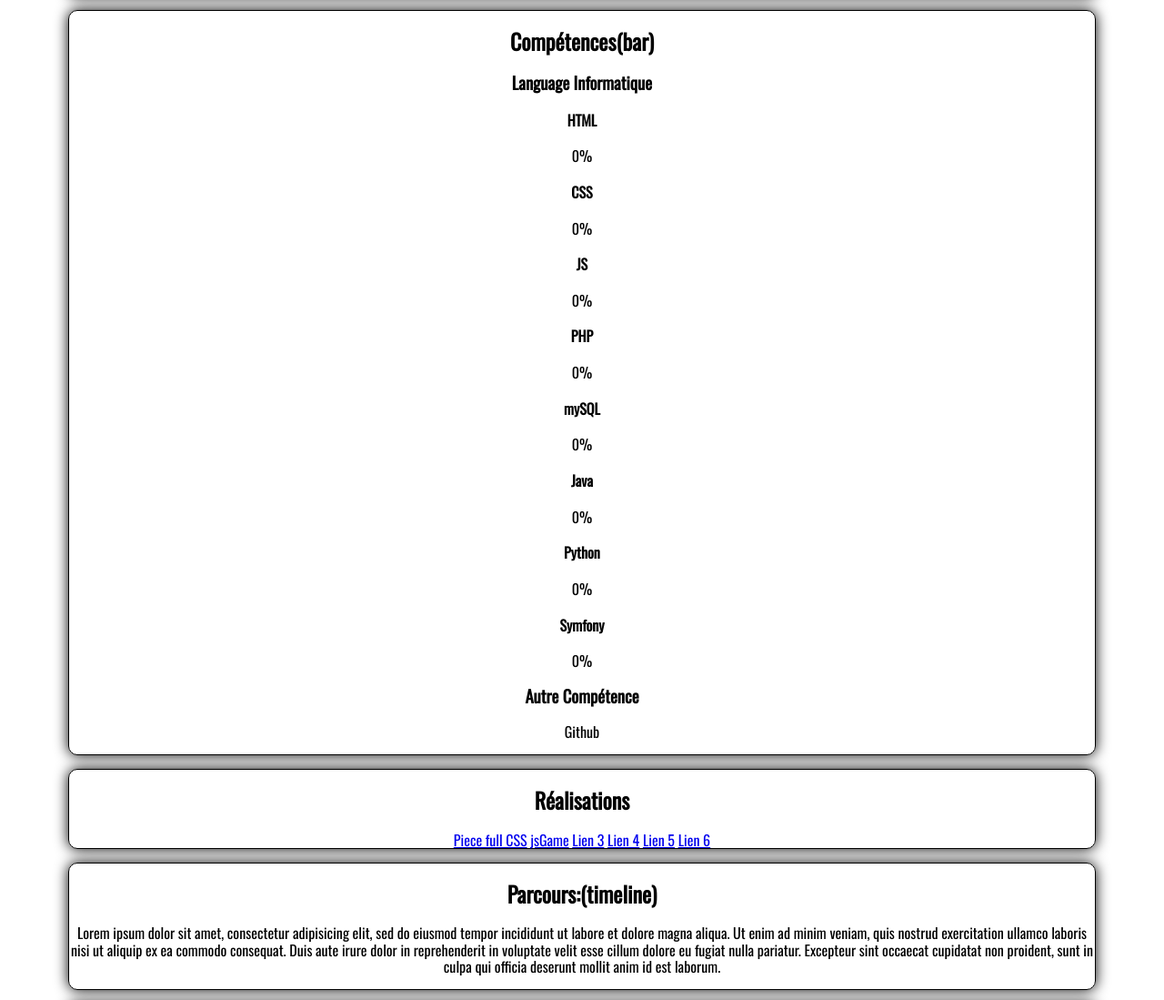
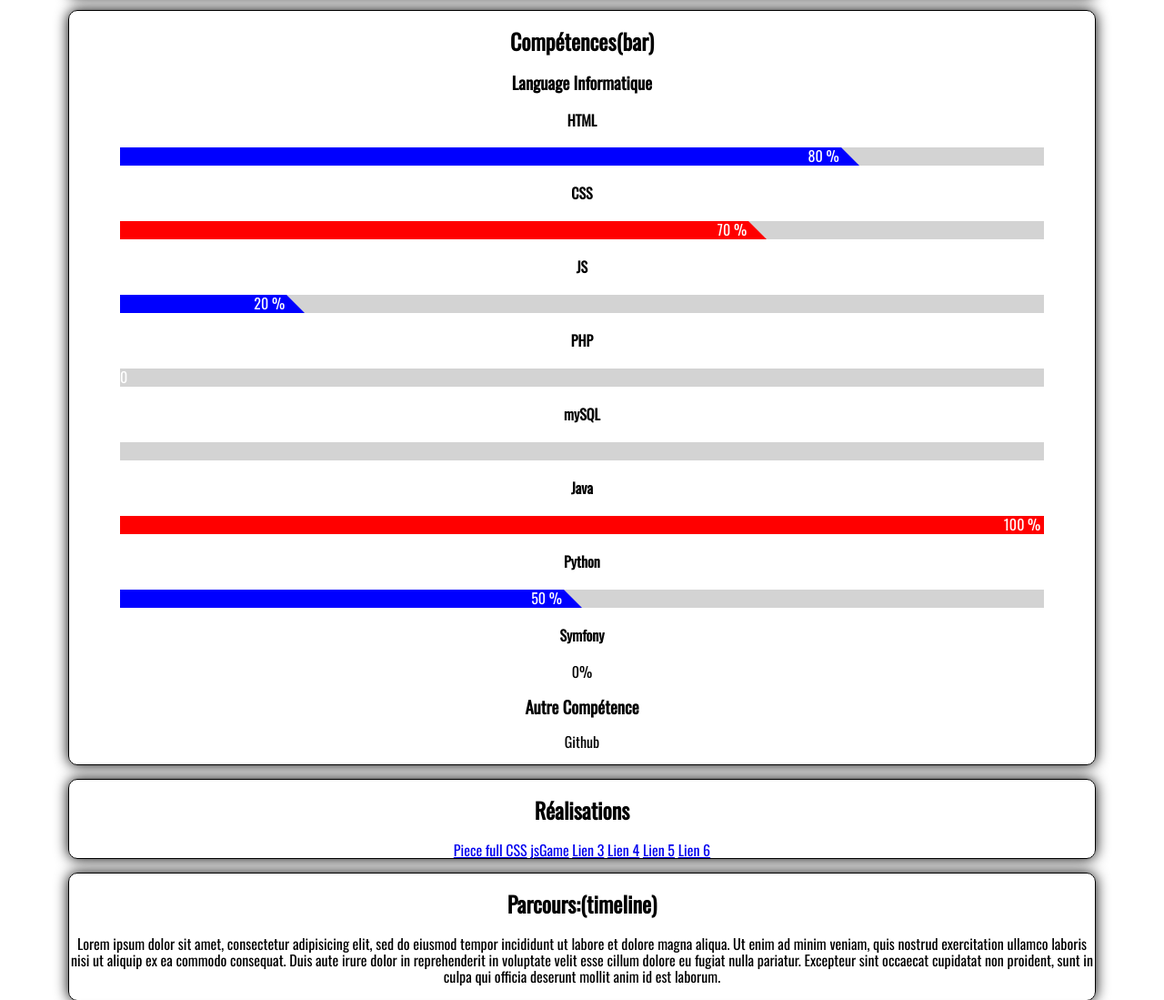
Before and after one commit to RobinMazars/ProjetFinFormation, a PHP site: page / in a window 1280 px wide. Shown: the part 333-1432 px from the top of the page at 91% size. Run offline with PHP 8.4, Linux system fonts and the light colour scheme; style sheets or scripts are compiled from the project's sources; some libraries are stand-ins or nearby versions.

Commit message:
finish scroll nav. bar js/css

```diff
--- /dev/null
+++ b/css/bar/bar.css
@@ -0,0 +1,34 @@
+.bar {
+  width: 90%;
+  margin: auto;
+  background-color: lightgrey;
+  height: 20px;
+}
+.textBar {
+  text-align: right;
+  margin-right: 15px;
+  color: #ffffff;
+  position: relative;
+  height: 20px;
+}
+.effectBar.textBar:before {
+  content: '';
+  position: absolute;
+  top: 0;
+  right: 0;
+  border-top: 20px solid lightgrey;
+  width: 0;
+}
+.bar:nth-of-type(odd) .effectBar.textBar:before {
+  border-left: 20px solid blue;
+}
+.bar:nth-of-type(odd) .textBar {
+  background-color: blue;
+}
+.bar:nth-of-type(even) .textBar {
+  background-color: red;
+}
+.bar:nth-of-type(even) .effectBar.textBar:before {
+  border-left: 20px solid red;
+}
+/*# sourceMappingURL=bar.css.map */
--- /dev/null
+++ b/css/bar/bar.less
@@ -0,0 +1,44 @@
+// out: bar.css, sourcemap: true
+
+
+@heightBar:20px;
+@colorBarEven:blue;
+@colorBarOdd:red;
+@colorBackground:lightgrey;
+@colorText:rgb(255, 255, 255);
+
+.bar {
+  width: 90%;
+  margin: auto;
+  background-color: @colorBackground;
+  height: @heightBar;
+}
+
+.textBar {
+  text-align: right;
+  margin-right: 15px;
+  color: @colorText;
+  position: relative;
+  height: @heightBar;
+}
+.effectBar.textBar:before {
+  content: '';
+  position: absolute;
+  top: 0;
+  right: 0;
+  border-top: @heightBar solid @colorBackground;
+  width: 0;
+}
+.bar:nth-of-type(odd) .effectBar.textBar:before {
+  border-left: @heightBar solid @colorBarEven;
+}
+.bar:nth-of-type(odd) .textBar {
+  background-color: @colorBarEven;
+}
+.bar:nth-of-type(even) .textBar  {
+  background-color: @colorBarOdd;
+}
+.bar:nth-of-type(even) .effectBar.textBar:before {
+  border-left: @heightBar solid @colorBarOdd;
+}
+/*# sourceMappingURL=bar.css.map */
--- a/index.php
+++ b/index.php
@@ -11,7 +11,9 @@
   crossorigin="anonymous"></script>
   <link href="https://fonts.googleapis.com/css?family=Oswald" rel="stylesheet">
   <link rel="stylesheet" href="./css/normalize.css">
+  <link rel="stylesheet" href="./css/bar/bar.css">
   <link rel="stylesheet" href="./css/master.css">
+
 </head>
 <body>
 
@@ -24,26 +26,39 @@
       <p>Lorem ipsum dolor sit amet, consectetur adipisicing elit, sed do eiusmod tempor incididunt ut labore et dolore magna aliqua. Ut enim ad minim veniam, quis nostrud exercitation ullamco laboris nisi ut aliquip ex ea commodo consequat. Duis
         aute irure dolor in reprehenderit in voluptate velit esse cillum dolore eu fugiat nulla pariatur. Excepteur sint occaecat cupidatat non proident, sunt in culpa qui officia deserunt mollit anim id est laborum.</p>
     </section>
-    <section>
+    <section id="competence">
       <h2>Compétences(bar)</h2>
       <h3>Language Informatique</h3>
       <div class="Competence">
-        <?php // TODO: find bar on bootstrap or on net,Full CSS?>
       <h4>HTML</h4>
-      <p>0%</p>
+      <div class="bar 80">
+
+      </div>
       <h4>CSS</h4>
-      <p>0%</p>
+      <div class="bar 70">
+
+      </div>
       <h4>JS</h4>
-      <p>0%</p>
+      <div class="bar 20">
+
+      </div>
       <h4>PHP</h4>
-      <p>0%</p>
+      <div class="bar 0">
+
+      </div>
       <h4>mySQL</h4>
-      <p>0%</p>
+      <div class="bar 110">
+
+      </div>
       </div>
       <h4>Java</h4>
-      <p>0%</p>
+      <div class="bar 100">
+
+      </div>
       <h4>Python</h4>
-      <p>0%</p>
+      <div class="bar -50">
+
+      </div>
       <h4>Symfony</h4>
       <p>0%</p>
       <h3>Autre Compétence</h3>
@@ -78,6 +93,7 @@
     </section>
   </main>
   <?php include './inc/footer.inc.php'; ?>
+  <script src="./js/bar/bar.js" charset="utf-8"></script>
   <script src="./js/main.js" charset="utf-8"></script>
 </body>
 
--- /dev/null
+++ b/js/bar/bar.js
@@ -0,0 +1,41 @@
+
+var listBar=$(".bar")
+for (var i = 0; i < listBar.length; i++) {
+  var pourcentage=findPourcentage(listBar.eq(i).attr('class'));
+  console.log(pourcentage);
+  if (pourcentage>=0 && pourcentage<=100) {
+    if (pourcentage<=3 || pourcentage>97) {//no effect if % >97 or <3
+      var div=$("<div class='textBar'>"+pourcentage+" %&nbsp</div>")
+    }
+    else {
+      var div=$("<div class='textBar effectBar'>"+pourcentage+" %&nbsp&nbsp&nbsp&nbsp&nbsp&nbsp</div>")
+    }
+    listBar.eq(i).append(div);
+    console.log(div.attr('padding-right'));
+    div.css('width',pourcentage+"%");
+  }
+}
+
+//compense si %>97
+
+function findPourcentage(elementClass) {
+  const regex = /\d+/gm;
+  str=elementClass
+  let m
+  var find;
+  while ((m = regex.exec(str)) !== null) {
+      // This is necessary to avoid infinite loops with zero-width matches
+      if (m.index === regex.lastIndex) {
+          regex.lastIndex++;
+      }
+
+      // The result can be accessed through the `m`-variable.
+      m.forEach((match, groupIndex) => {
+          find=match
+      });
+      return find
+
+  }
+
+
+}
--- a/js/main.js
+++ b/js/main.js
@@ -4,11 +4,10 @@ $(".sousMenusListe").find(':first-child').css('border-radius', '10px 10px 0 0');
 $(".sousMenusListe").find(':last-child').css('border-radius', '0 0 10px 10px');
 $(".sousMenusListe").width(function () {
   var parent=$(this).parent();
-  var paddingParent=parseInt(parent.css('padding-left'));
-  var positionParentLeft=parent.offset().left;
-  console.log (positionParentLeft+2*paddingParent);
-  $(this).css("left",239)
-  $(this).width($(".sousMenusListe").parent().width()-paddingParent)
+  var paddingParentLeft=parseInt(parent.css('padding-left'));
+  var paddingParentRight=parseInt(parent.css('padding-right'));
+  var positionParentLeft=parent.offset();
+  $(this).width(parent.width()-paddingParentRight-paddingParentLeft)
 })
 //bind event/////////////////////
 $("nav ul li").hover(function() {
```
Also changed, not shown: 1 other file.
